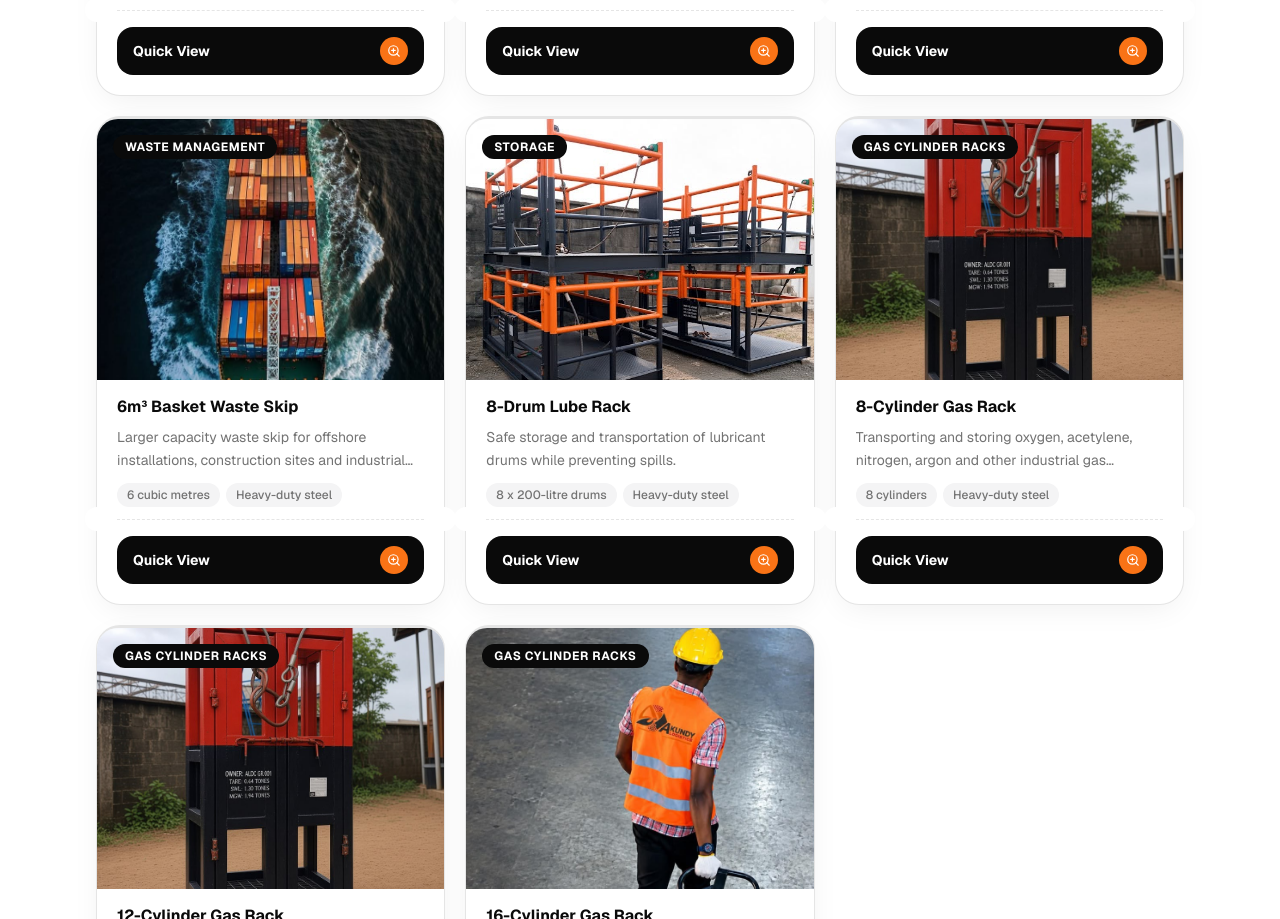
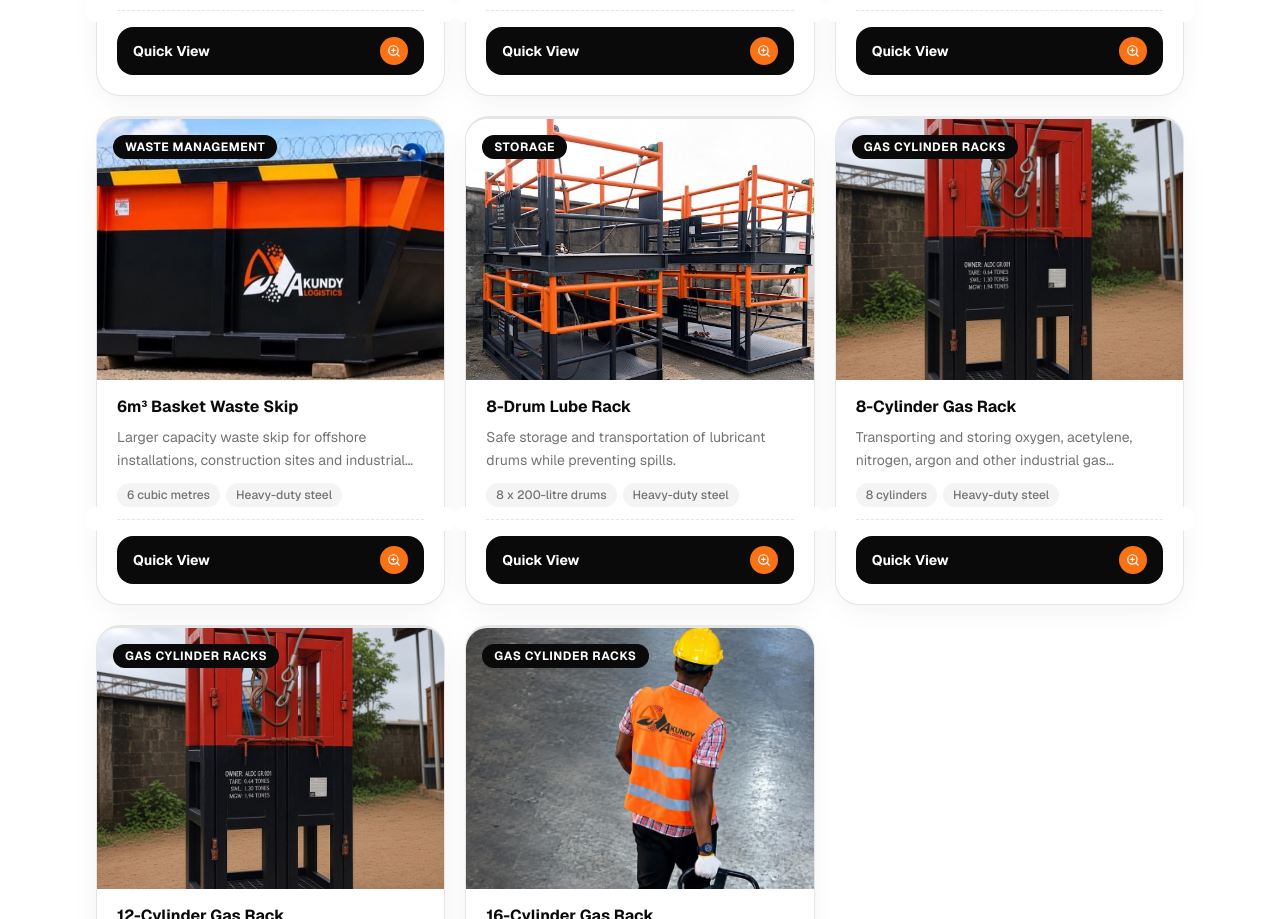
Before and after one commit to JoshDickson1/akundy-logistics, a React (Vite) app: page /equipment in a window 1280 px wide. Shown: the part 2064-2983 px from the top of the page. Built offline with nearby package versions, Linux system fonts and the light colour scheme.

Commit message:
feat: add real photos for 6m³ waste skip across all pages

```diff
--- a/src/pages/equipment-catalogue.tsx
+++ b/src/pages/equipment-catalogue.tsx
@@ -27,7 +27,7 @@ const IMAGES: Record<string, string> = {
   '20ft-cargo-basket':    '/images/cargo-basket-20ft-1.jpg',
   '10ft-reefer':          '/images/reefer-10ft-1.jpg',
   '4m3-waste-skip':       '/images/NKgog.jpg',
-  '6m3-waste-skip':       '/images/why-delivery.jpg',
+  '6m3-waste-skip':       '/images/waste-skip-6m3-1.jpg',
   '8-drum-lube-rack':     '/images/lube-rack-8-1.jpg',
   '8-cylinder-gas-rack':  '/images/gas-rack-8-1.jpg',
   '12-cylinder-gas-rack': '/images/gas-rack-12-1.jpg',
--- a/src/pages/home.tsx
+++ b/src/pages/home.tsx
@@ -19,7 +19,7 @@ const PRODUCT_IMAGES: Record<string, string> = {
   '20ft-cargo-basket':    '/images/cargo-basket-20ft-1.jpg',
   '10ft-reefer':          '/images/reefer-10ft-1.jpg',
   '4m3-waste-skip':       '/images/NKgog.jpg',
-  '6m3-waste-skip':       '/images/why-delivery.jpg',
+  '6m3-waste-skip':       '/images/waste-skip-6m3-1.jpg',
   '8-drum-lube-rack':     '/images/lube-rack-8-1.jpg',
   '8-cylinder-gas-rack':  '/images/gas-rack-8-1.jpg',
   '12-cylinder-gas-rack': '/images/gas-rack-12-1.jpg',
--- a/src/pages/product-detail.tsx
+++ b/src/pages/product-detail.tsx
@@ -14,7 +14,7 @@ const PRODUCT_IMAGES: Record<string, string> = {
   '20ft-cargo-basket':    '/images/cargo-basket-20ft-1.jpg',
   '10ft-reefer':          '/images/reefer-10ft-1.jpg',
   '4m3-waste-skip':       '/images/NKgog.jpg',
-  '6m3-waste-skip':       '/images/why-delivery.jpg',
+  '6m3-waste-skip':       '/images/waste-skip-6m3-1.jpg',
   '8-drum-lube-rack':     '/images/lube-rack-8-1.jpg',
   '8-cylinder-gas-rack':  '/images/gas-rack-8-1.jpg',
   '12-cylinder-gas-rack': '/images/gas-rack-12-1.jpg',
@@ -58,6 +58,10 @@ const PRODUCT_GALLERY: Record<string, string[]> = {
   '12-cylinder-gas-rack': [
     '/images/gas-rack-12-1.jpg',
     '/images/gas-rack-12-2.jpg',
+  ],
+  '6m3-waste-skip': [
+    '/images/waste-skip-6m3-1.jpg',
+    '/images/waste-skip-6m3-2.jpg',
   ],
 }
 
```
Also changed, not shown: public/images/waste-skip-6m3-1.jpg (added), public/images/waste-skip-6m3-2.jpg (added).
